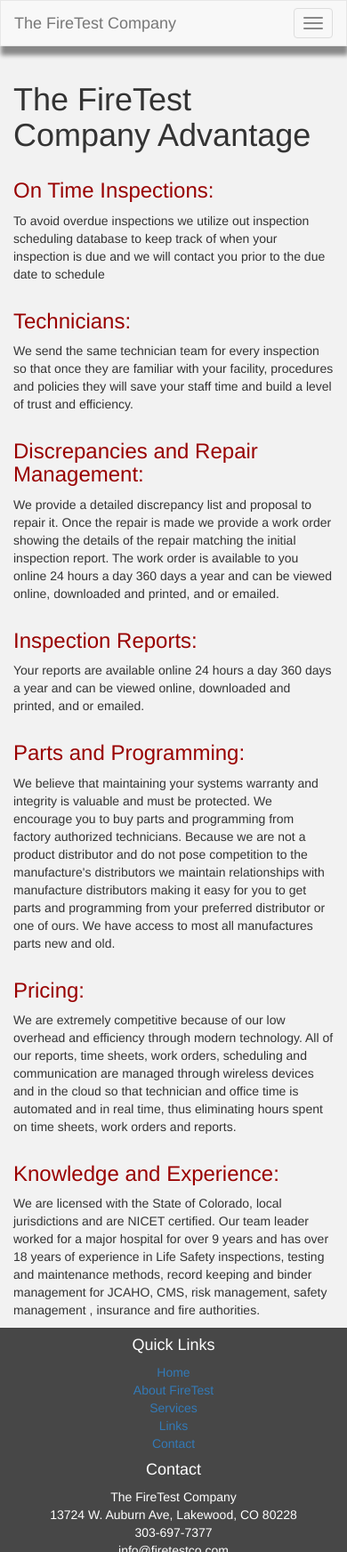
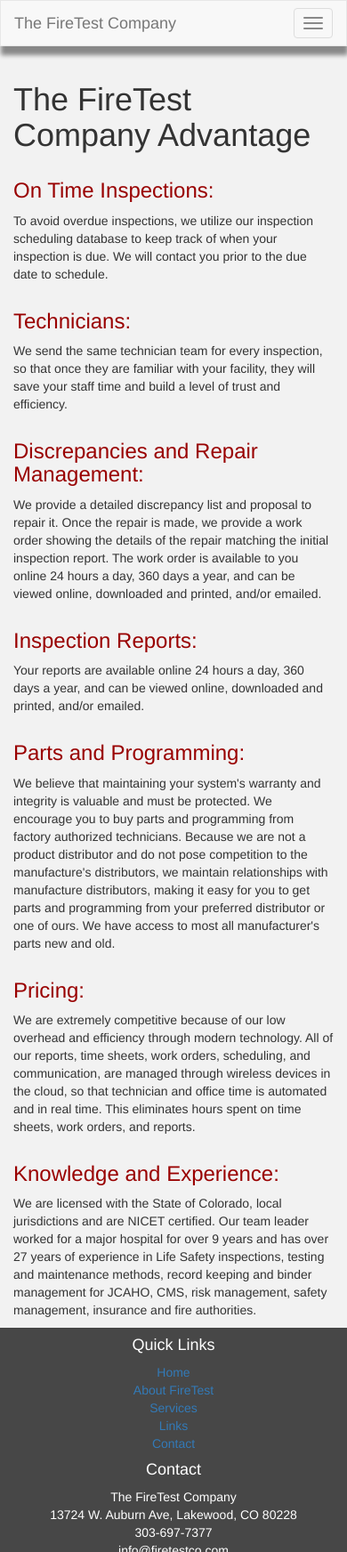
Before and after one commit to KyleJayMaxwell/firetestcompany, a website: page src/advantage.html in a window 390 px wide. Shown: the top 1744 px of the page at 89% size. Drawn offline with nearby package versions, Linux system fonts and the light colour scheme.

Commit message:
update spelling stuff

```diff
--- a/src/advantage.html
+++ b/src/advantage.html
@@ -44,7 +44,7 @@
       <div class="container-fluid">
         <div class="col-sm-12">
           <h3>On Time Inspections: </h3>
-          <p>To avoid overdue inspections we utilize out inspection scheduling database to keep track of when your inspection is due and we will contact you prior to the due date to schedule</p>
+          <p>To avoid overdue inspections, we utilize our inspection scheduling database to keep track of when your inspection is due. We will contact you prior to the due date to schedule.</p>
         </div>
       </div>
     </div>
@@ -53,7 +53,7 @@
       <div class="container-fluid">
         <div class="col-sm-12">
           <h3>Technicians: </h3>
-          <p>We send the same technician team for every inspection so that once they are familiar with your facility, procedures and policies they will save your staff time and build a level of trust and efficiency.</p>
+          <p>We send the same technician team for every inspection, so that once they are familiar with your facility, they will save your staff time and build a level of trust and efficiency.</p>
         </div>
       </div>
     </div>
@@ -62,7 +62,7 @@
       <div class="container-fluid">
         <div class="col-sm-12">
           <h3>Discrepancies and Repair Management: </h3>
-          <p>We provide a detailed discrepancy list and proposal to repair it. Once the repair is made we provide a work order showing the details of the repair matching the initial inspection report. The work order is available to you online 24 hours a day 360 days a year and can be viewed online, downloaded and printed, and or emailed.</p>
+          <p>We provide a detailed discrepancy list and proposal to repair it. Once the repair is made, we provide a work order showing the details of the repair matching the initial inspection report. The work order is available to you online 24 hours a day, 360 days a year, and can be viewed online, downloaded and printed, and/or emailed.</p>
         </div>
       </div>
     </div>
@@ -71,7 +71,7 @@
       <div class="container-fluid">
         <div class="col-sm-12">
           <h3>Inspection Reports: </h3>
-          <p>Your reports are available online 24 hours a day 360 days a year and can be viewed online, downloaded and printed, and or emailed.</p>
+          <p>Your reports are available online 24 hours a day, 360 days a year, and can be viewed online, downloaded and printed, and/or emailed.</p>
         </div>
       </div>
     </div>
@@ -80,7 +80,7 @@
       <div class="container-fluid">
         <div class="col-sm-12">
           <h3>Parts and Programming: </h3>
-          <p>We believe that maintaining your systems warranty and integrity is valuable and must be protected. We encourage you to buy parts and programming from factory authorized technicians. Because we are not a product distributor and do not pose competition to the manufacture's distributors we maintain relationships with manufacture distributors making it easy for you to get parts and programming from your preferred distributor or one of ours. We have access to most all manufactures parts new and old.</p>
+          <p>We believe that maintaining your system's warranty and integrity is valuable and must be protected. We encourage you to buy parts and programming from factory authorized technicians. Because we are not a product distributor and do not pose competition to the manufacture's distributors, we maintain relationships with manufacture distributors, making it easy for you to get parts and programming from your preferred distributor or one of ours. We have access to most all manufacturer's parts new and old.</p>
         </div>
       </div>
     </div>
@@ -89,7 +89,7 @@
       <div class="container-fluid">
         <div class="col-sm-12">
           <h3>Pricing: </h3>
-          <p>We are extremely competitive because of our low overhead and efficiency through modern technology. All of our reports, time sheets, work orders, scheduling and communication are managed through wireless devices and in the cloud so that technician and office time is automated and in real time, thus eliminating hours spent on time sheets, work orders and reports.</p>
+          <p>We are extremely competitive because of our low overhead and efficiency through modern technology. All of our reports, time sheets, work orders, scheduling, and communication, are managed through wireless devices in the cloud, so that technician and office time is automated and in real time. This eliminates hours spent on time sheets, work orders, and reports.</p>
         </div>
       </div>
     </div>
@@ -98,7 +98,7 @@
       <div class="container-fluid">
         <div class="col-sm-12">
           <h3>Knowledge and Experience: </h3>
-          <p>We are licensed with the State of Colorado, local jurisdictions and are NICET certified. Our team leader worked for a major hospital for over 9 years and has over 18 years  of experience in Life Safety inspections, testing and maintenance methods, record keeping and binder management for JCAHO, CMS, risk management, safety management , insurance and fire authorities. </p>
+          <p>We are licensed with the State of Colorado, local jurisdictions and are NICET certified. Our team leader worked for a major hospital for over 9 years and has over 27 years of experience in Life Safety inspections, testing and maintenance methods, record keeping and binder management for JCAHO, CMS, risk management, safety management, insurance and fire authorities. </p>
         </div>
       </div>
     </div>
```
Also changed, not shown: src/about.html (+3 -3 lines), src/index.html (+6 -7 lines), src/service.html (+1 -1 lines).
